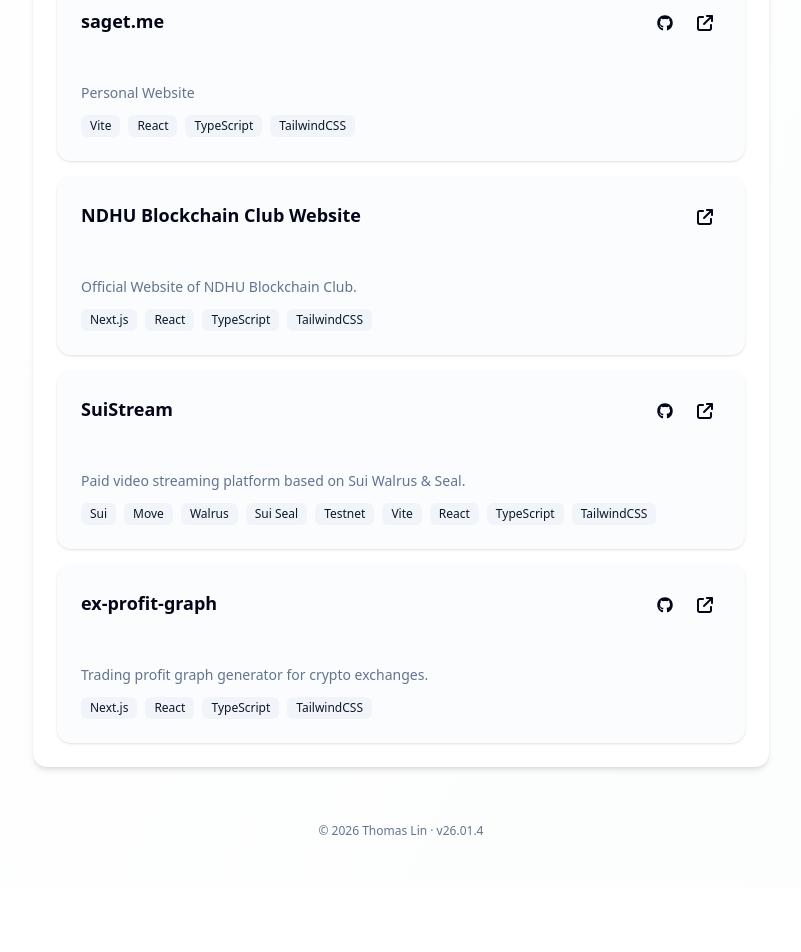
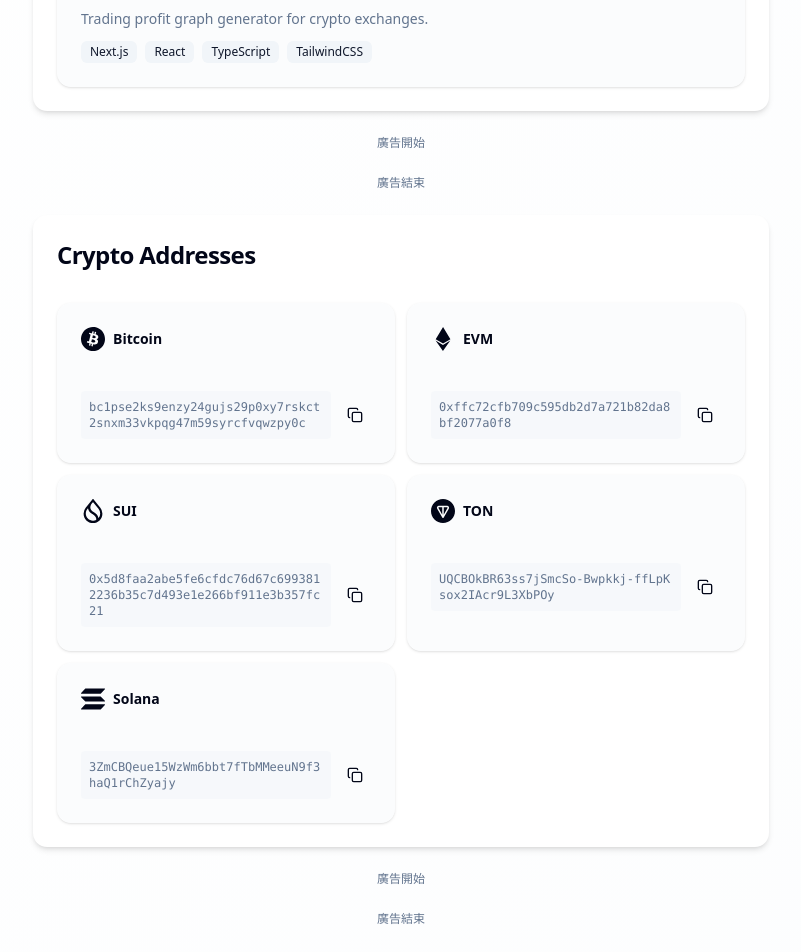
Before and after one commit to jhihyulin/web.v4, a React (Vite) app: page / in a window 1280 px wide. Shown: the part 1660-2612 px from the top of the page, without its empty margins (239-1040 px from the left). Before the commit the page ends 2547 px from the top, so only its background shows below. Built offline with nearby package versions, Linux system fonts and the light colour scheme.

Commit message:
feat: google adsense

```diff
--- a/src/App.tsx
+++ b/src/App.tsx
@@ -3,6 +3,8 @@
 import { SocialLinks } from "@/components/social-links";
 import { CryptoAddresses } from "@/components/crypto-addresses";
 import { ProjectsSection } from "@/components/projects-section";
+import { AdSense } from "@/components/adsense";
+import { config } from "@/lib/config";
 import packageJson from "@/../package.json";
 
 function App() {
@@ -13,9 +15,18 @@
         <div className="space-y-6 animate-in fade-in slide-in-from-bottom-4 duration-500">
           <ProfileSection />
           <SocialLinks />
+          <ProjectsSection />
+          <AdSense
+            adClient={config.adsense.client}
+            adSlot="6292630851"
+            className="my-6"
+          />
           <CryptoAddresses />
-          <ProjectsSection />
-
+          <AdSense
+            adClient={config.adsense.client}
+            adSlot="1922141004"
+            className="my-6"
+          />
           <footer className="mt-8 pt-6 text-center text-xs text-muted-foreground">
             <p>© 2026 Thomas Lin · v{packageJson.version}</p>
           </footer>
--- /dev/null
+++ b/src/components/adsense.tsx
@@ -0,0 +1,68 @@
+import { useEffect, useState } from "react";
+
+interface AdSenseProps {
+  adClient: string;
+  adSlot: string;
+  adFormat?: string;
+  fullWidthResponsive?: boolean;
+  style?: React.CSSProperties;
+  className?: string;
+}
+
+export function AdSense({
+  adClient,
+  adSlot,
+  adFormat = "auto",
+  fullWidthResponsive = true,
+  style,
+  className = "",
+}: AdSenseProps) {
+  const [scriptLoaded, setScriptLoaded] = useState(false);
+
+  useEffect(() => {
+    const loadAdSenseScript = () => {
+      if (document.querySelector(`script[src*="adsbygoogle.js"]`)) {
+        setScriptLoaded(true);
+        return;
+      }
+
+      const script = document.createElement("script");
+      script.src = `https://pagead2.googlesyndication.com/pagead/js/adsbygoogle.js?client=${adClient}`;
+      script.async = true;
+      script.crossOrigin = "anonymous";
+      script.onload = () => setScriptLoaded(true);
+      document.head.appendChild(script);
+    };
+
+    loadAdSenseScript();
+  }, [adClient]);
+
+  useEffect(() => {
+    if (!scriptLoaded) return;
+
+    try {
+      (window.adsbygoogle = window.adsbygoogle || []).push({});
+    } catch (err) {
+      console.error("AdSense error:", err);
+    }
+  }, [scriptLoaded]);
+
+  return (
+    <div>
+      <div className="text-center text-xs text-muted-foreground mb-2">
+        廣告開始
+      </div>
+      <ins
+        className={`adsbygoogle ${className}`}
+        style={{ display: "block", ...style }}
+        data-ad-client={adClient}
+        data-ad-slot={adSlot}
+        data-ad-format={adFormat}
+        data-full-width-responsive={fullWidthResponsive.toString()}
+      ></ins>
+      <div className="text-center text-xs text-muted-foreground mt-2">
+        廣告結束
+      </div>
+    </div>
+  );
+}
--- /dev/null
+++ b/src/lib/config.ts
@@ -0,0 +1,5 @@
+export const config = {
+  adsense: {
+    client: "ca-pub-5512790559188681",
+  },
+} as const;
--- /dev/null
+++ b/src/types/global.d.ts
@@ -0,0 +1,10 @@
+export {};
+
+declare global {
+  interface Window {
+    /**
+     * Google AdSense queue. The script reads from this queue via push().
+     */
+    adsbygoogle?: unknown[];
+  }
+}
```
Also changed, not shown: public/ads.txt (added).
